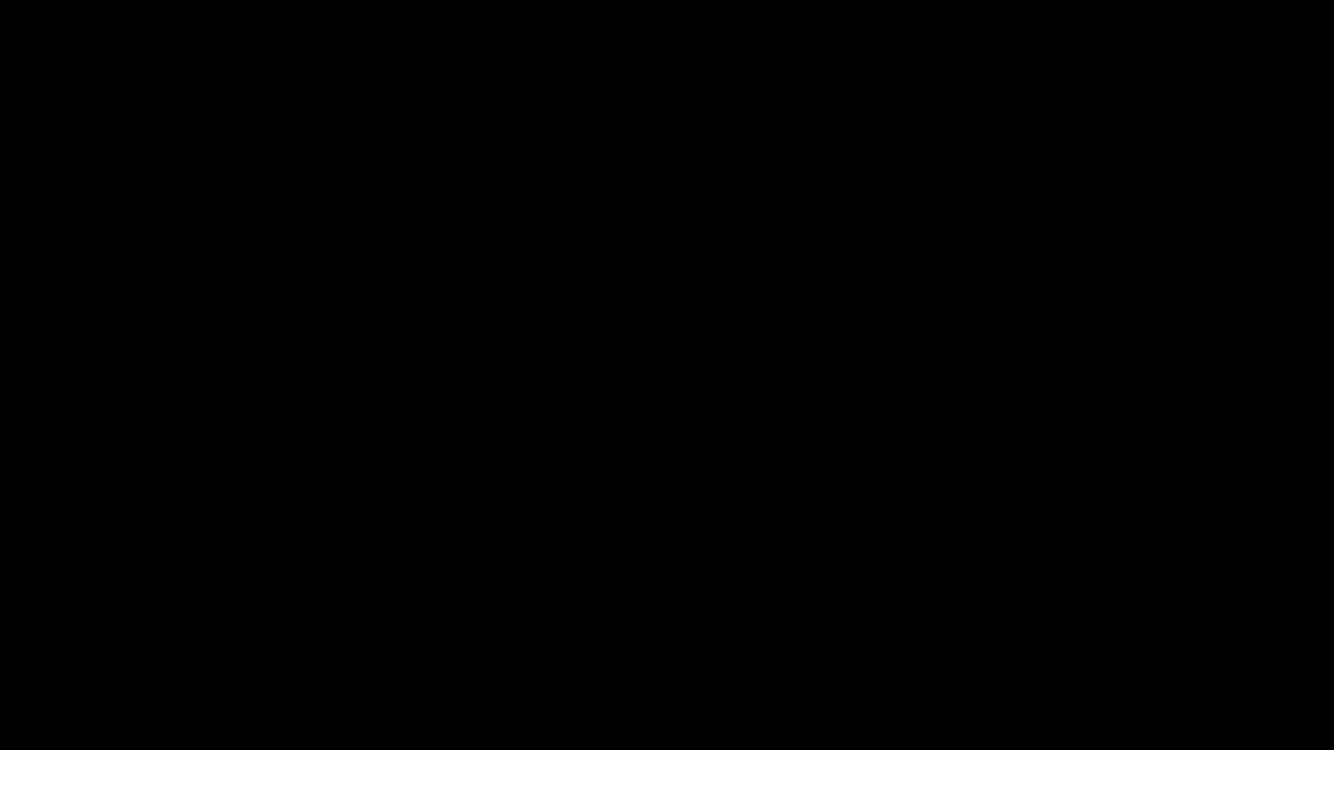
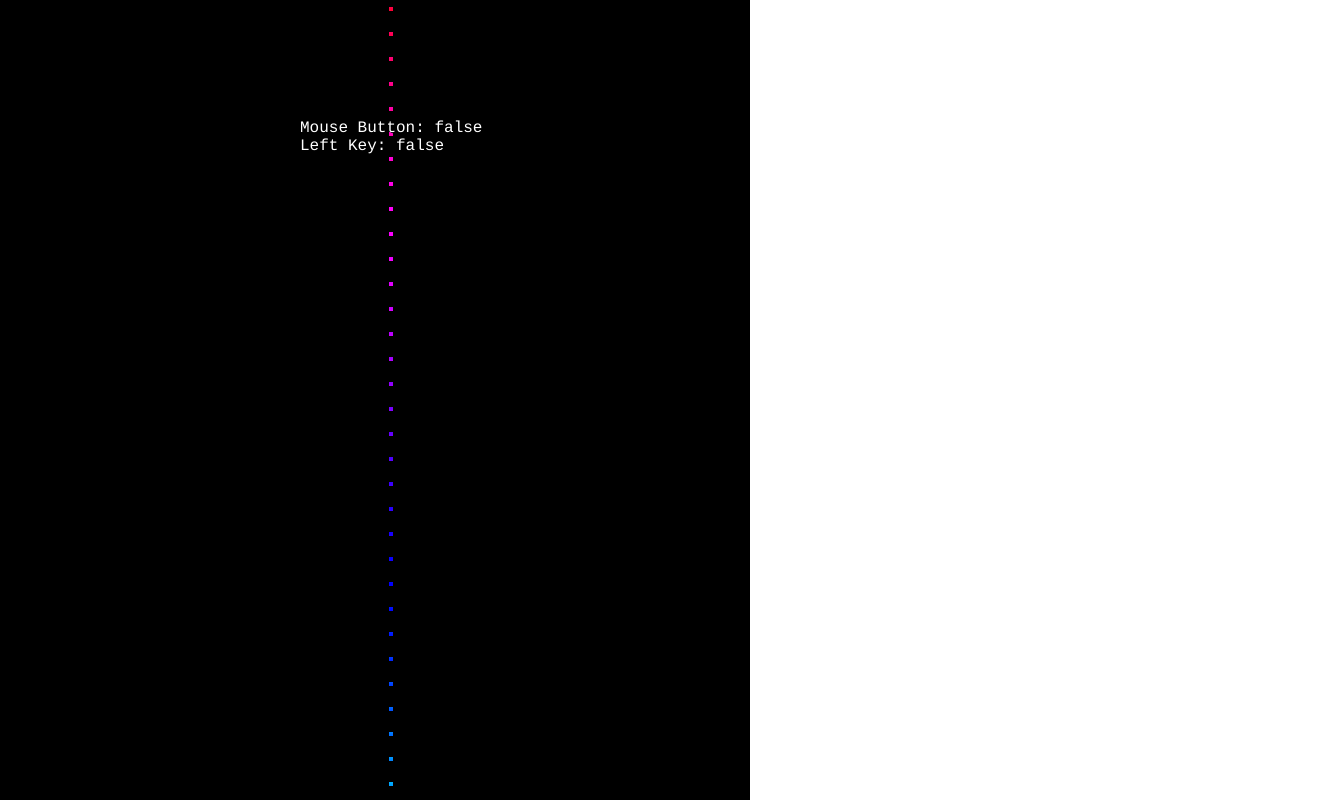
Before and after one commit to Ryedom/GD1Project2, a plain HTML site: page index.html in a window 1280 px wide. Shown: the top 800 px of the page, 1334 px wide, since content can reach past the window. Drawn offline with Linux system fonts and the light colour scheme; animation ran at ten frames a second.

Commit message:
Created state in which player moves left and right when clicking screen and also constanty shoots upward. Started adding (commented out) code to add ally band members

```diff
--- a/index.html
+++ b/index.html
@@ -4,6 +4,8 @@
 	<meta charset="UTF-8" />
     <title>Game Dev 1 Project 2</title>
 	<script type="text/javascript" src="js/phaser.min.js"></script>
+    <script type="text/javascript" src="js/preload.js"></script>
+    <script type="text/javascript" src="js/playerControlTest.js"></script>
     <style type="text/css">
         body {
             margin: 0;
@@ -14,7 +16,10 @@
 
 <script type="text/javascript">
 
-	let game = new Phaser.Game(1334, 750, Phaser.AUTO);
+    let game = new Phaser.Game(750, 1334, Phaser.AUTO);
+    game.state.add("Preload", preloadState);
+    game.state.add("PlayerControlTest", playerControlTestState);
+    game.state.start("Preload");
 
 </script>
 
--- /dev/null
+++ b/js/playerControlTest.js
@@ -0,0 +1,151 @@
+/** @constructor */
+let playerControlTestState = function()
+{
+    this.playerYOffest = 200;
+    this.playerVelocity = 200;
+    this.playerIdleFrame = 4;
+
+    this.bulletSpeed = 1500;
+    this.fireRate = 50;
+
+    /*
+    this.numBandMembers = 0;
+    this.maxBandMembers = 4;
+    this.bandMemberOffsetX = [-20, 20, -40, 40];
+    this.bandMemberOffsetY = [-20, 20, -40, 40];
+    */
+};
+
+playerControlTestState.prototype.preload = function()
+{
+
+};
+
+playerControlTestState.prototype.create = function()
+{
+    //enable the Arcade Physics system
+    game.physics.startSystem(Phaser.Physics.ARCADE);
+
+    //PLAYER---------------------------------------------------------------
+    //add this.player
+    this.player = game.add.sprite(game.world.width/2, game.world.height - this.playerYOffest, 'dude');
+
+    //  We need to enable physics on the this.player
+    game.physics.arcade.enable(this.player);
+
+    this.player.body.collideWorldBounds = true;
+
+    //  Our two animations, walking left and right.
+    this.player.animations.add('left', [0, 1, 2, 3], 10, true);
+    this.player.animations.add('right', [5, 6, 7, 8], 10, true);
+    //END PLAYER----------------------------------------------------------
+
+    //WEAPON--------------------------------------------------------------
+    //add weapon
+    this.playerWeapon = game.add.weapon(100, 'bullet');
+
+    //The 'rgblaser.png' is a Sprite Sheet with 80 frames in it (each 4x4 px in size)
+    //  The 3rd argument tells the Weapon Plugin to advance to the next frame each time
+    //  a bullet is fired, when it hits 80 it'll wrap to zero again.
+    //  You can also set this via this.weapon.bulletFrameCycle = true
+    this.playerWeapon.setBulletFrames(0, 80, true);
+
+    //bullets disappear when they exit frame
+    this.playerWeapon.bulletKillType = Phaser.Weapon.KILL_WORLD_BOUNDS;
+
+    //  The speed at which the bullet is fired
+    this.playerWeapon.bulletSpeed = this.bulletSpeed;
+
+    //  Speed-up the rate of fire, allowing them to shoot 1 bullet every 50ms
+    this.playerWeapon.fireRate = this.fireRate;
+
+    //  Weapon tracks player
+    //  X offset equal to half the player's width (so it fires from the center)
+    //  no Y offset
+    //  'false' argument tells the weapon not to track player rotation (will always shoot up)
+    this.playerWeapon.trackSprite(this.player, this.player.width/2, 0, false);
+    //END WEAPON----------------------------------------------------------------------
+
+    //BAND MEMBERS------------------------------------------------------------------------
+
+    //this.bandMembers = game.add.group();
+
+    //END BAND MEMBERS--------------------------------------------------------------------
+
+    //WEAPON GROUP---------------------------------------------------------
+
+    //this.allyWeapons = game.add.group();
+
+    //END WEAPON GROUP----------------------------------------------------
+
+    //  Our controls. (delete later)
+    this.cursors = game.input.keyboard.createCursorKeys();
+};
+
+playerControlTestState.prototype.update = function()
+{
+
+    //then set the velocity depending on where the mouse is while button is down
+    if(game.input.mousePointer.isDown)
+    {
+        if(game.input.x < this.player.centerX)
+        {
+            this.player.body.velocity.x = -1 * this.playerVelocity;
+
+            this.player.animations.play('left');
+        }
+        if(game.input.x > this.player.centerX)
+        {
+            this.player.body.velocity.x = this.playerVelocity;
+
+            this.player.animations.play('right');
+        }
+
+    }
+    else
+    {
+        //  Reset the this.players velocity (movement)
+        this.player.body.velocity.x = 0;
+
+        //  Stand still
+        this.player.animations.stop();
+        this.player.frame = this.playerIdleFrame;
+    }
+
+    //the playerWeapon always fires
+    this.playerWeapon.fire();
+
+
+    if(this.cursors.left.onDown){
+        this.addBandMember();
+    }
+    if(this.cursors.right.onDown){
+        this.removeBandMember();
+    }
+};
+
+//debug text
+playerControlTestState.prototype.render = function() {
+    game.debug.text("Mouse Button: " + game.input.mousePointer.isDown, 300, 132);
+    game.debug.text("Left Key: " + this.cursors.left.isDown, 300, 150);
+};
+
+
+playerControlTestState.prototype.addBandMember = function(){
+
+    /*
+    if(this.numBandMembers < this.maxBandMembers){
+        this.numBandMembers = this.numBandMembers + 1;
+
+        let member = this.bandMembers.create(50, 50, 'dude');
+
+        //  Our two animations, walking left and right.
+        //this.member.animations.add('left', [0, 1, 2, 3], 10, true);
+        //this.member.animations.add('right', [5, 6, 7, 8], 10, true);
+    }
+    */
+}
+
+playerControlTestState.prototype.removeBandMember = function(){
+
+}
--- /dev/null
+++ b/js/preload.js
@@ -0,0 +1,25 @@
+//constructor. A function constructor, no less!
+let preloadState = function()
+{
+
+};
+
+//when Phaser creates an instance of this state, we want it to
+preloadState.prototype.preload = function()
+{
+    game.load.image('sky', 'assets/sky.png');
+    game.load.image('ground', 'assets/platform.png');
+    game.load.image('star', 'assets/star.png');
+    game.load.spritesheet('dude', 'assets/dude.png', 32, 48);
+    game.load.spritesheet('bullet', 'assets/rgblaser.png', 4, 4);
+};
+
+preloadState.prototype.create = function()
+{
+    game.state.start("PlayerControlTest");
+};
+
+preloadState.prototype.update = function()
+{
+
+};
```
Also changed, not shown: assets/dude.png (added), assets/platform.png (added), assets/rgblaser.png (added), assets/sky.png (added), assets/star.png (added), testfile.txt (deleted), 2 other files.
